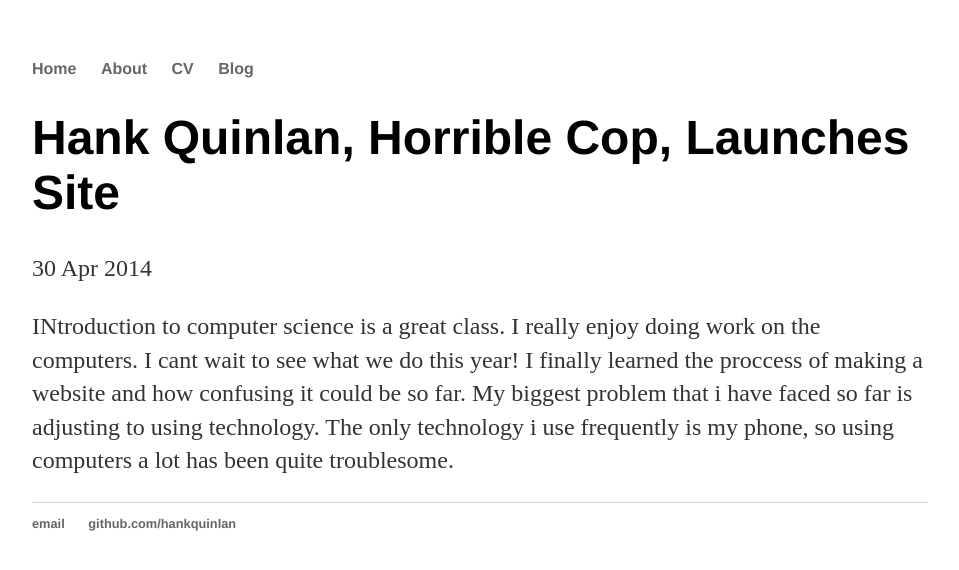
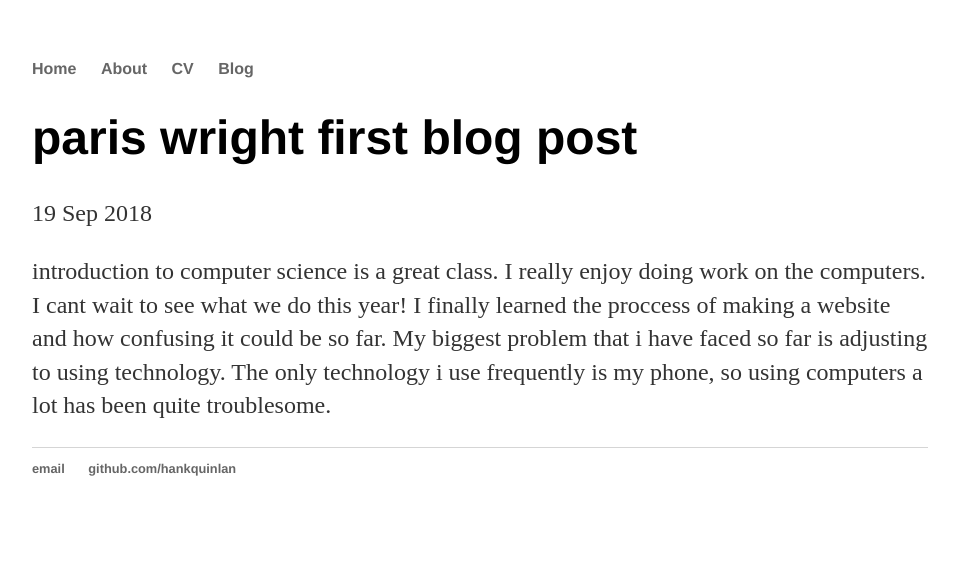
Before and after one commit to parisw2008/parisw2008.github.io, a Jekyll site: the page built from _posts/2018-09-21-my-blog-post.md, in a window 1280 px wide. Shown: the top 570 px of the page, without its empty margins (160-1119 px from the left). Built offline with Jekyll 4.4.1, drawn with Linux system fonts in a browser that asks for light colours.

Commit message:
Update 2018-09-21-my-blog-post.md

```diff
--- a/_posts/2018-09-21-my-blog-post.md
+++ b/_posts/2018-09-21-my-blog-post.md
@@ -1,7 +1,7 @@
 ---
 layout: post
-title: "Hank Quinlan, Horrible Cop, Launches Site"
-date: 2014-04-30
+title: paris wright first blog post
+date: 2018-9-19
 ---
 
-INtroduction to computer science is a great class. I really enjoy doing work on the computers. I cant wait to see what we do this year! I finally learned the proccess of making a website and how confusing it could be so far. My biggest problem that i have faced so far is adjusting to using technology. The only technology i use frequently is my phone, so using computers a lot has been quite troublesome.
+introduction to computer science is a great class. I really enjoy doing work on the computers. I cant wait to see what we do this year! I finally learned the proccess of making a website and how confusing it could be so far. My biggest problem that i have faced so far is adjusting to using technology. The only technology i use frequently is my phone, so using computers a lot has been quite troublesome.
```
